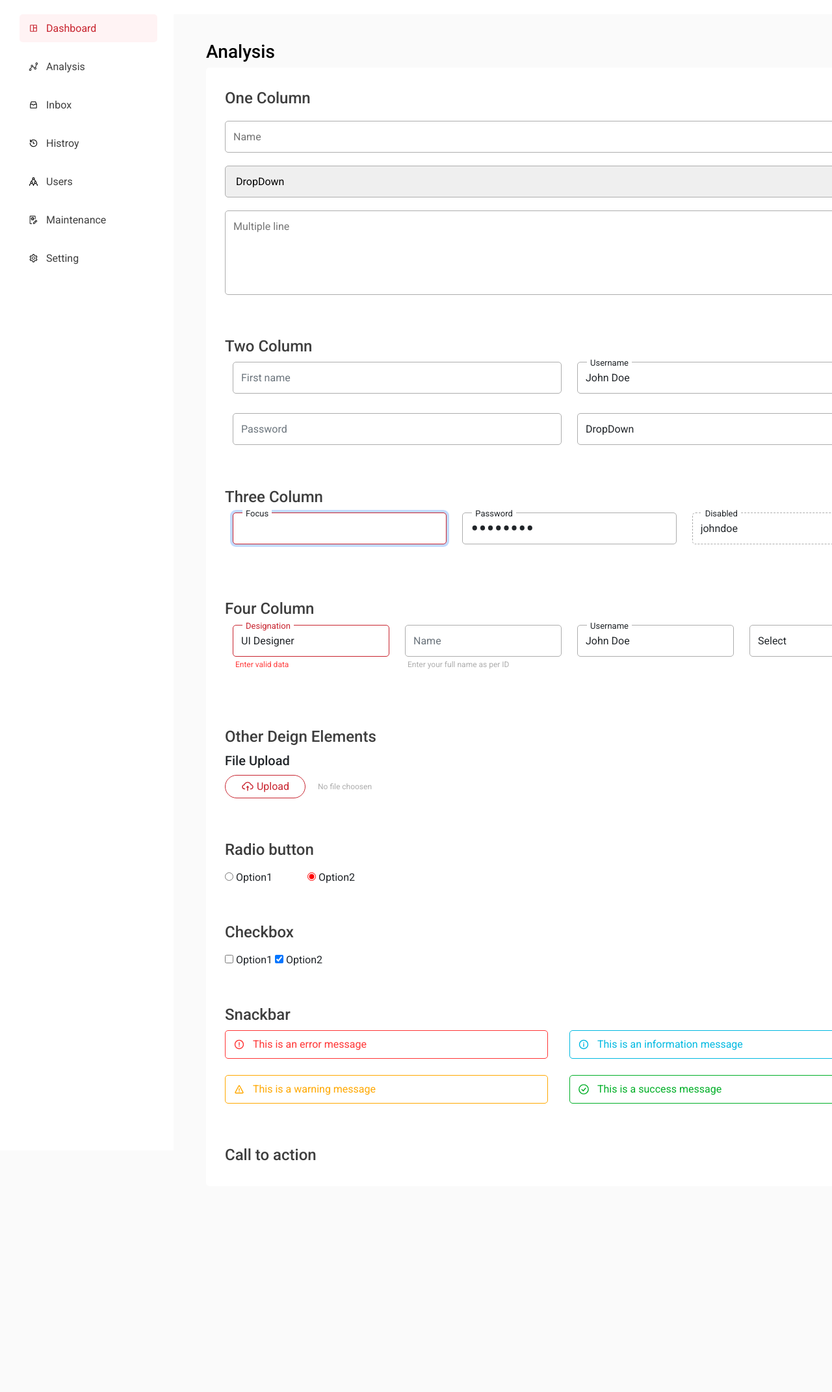
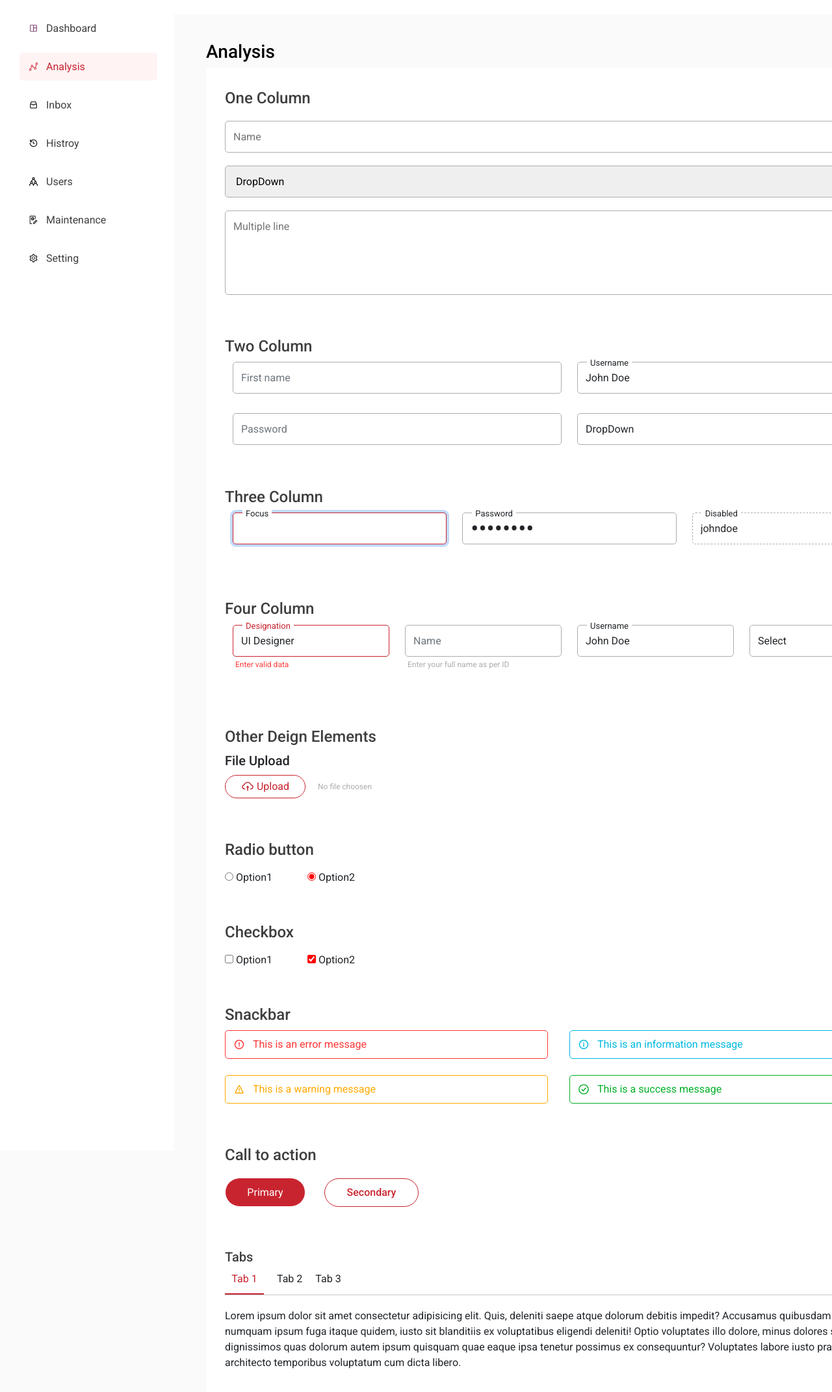
Before and after one commit to charchil08/Project, a plain HTML site: page HTML Training Assignment/innerpage.html in a window 1280 px wide. Shown: the part 58-2201 px from the top of the page at 65% size. Before the commit the page ends 1884 px from the top, so only its background shows below. Drawn offline with Linux system fonts and the light colour scheme.

Commit message:
innerpage done

```diff
--- a/HTML Training Assignment/css/style.css
+++ b/HTML Training Assignment/css/style.css
@@ -573,7 +573,8 @@ a {
   flex-direction: column;
 }
 
-.part h4 {
+.part h4,
+.part-10 h5 {
   font: normal normal medium 22px/29px Roboto;
   letter-spacing: 0px;
   color: #3e3e3e;
@@ -654,7 +655,8 @@ a {
   color: #3e3e3e;
 }
 
-.part-6 .rd_btn:nth-child(3) {
+.part-6 .rd_btn:nth-child(3),
+.part-7 .chk_btn:nth-child(3) {
   margin-left: 50px;
 }
 
@@ -692,3 +694,83 @@ a {
   border: 1px solid #00af27;
   color: #00af27;
 }
+
+.part-9 .btn_primary {
+  width: 124px;
+  height: 45px;
+  background: #c8242f 0% 0% no-repeat padding-box;
+  border-radius: 23px;
+
+  font: normal normal medium 18px/24px Roboto;
+  letter-spacing: 0px;
+  color: #ffffff;
+}
+
+.part-9 .btn_primary_outline {
+  width: 145px;
+  height: 44px;
+  border: 1px solid #c8242f;
+  border-radius: 22px;
+  color: #c8242f;
+  font-weight: 500;
+
+  margin-left: 25px;
+}
+
+.part-10 .tab_menu {
+  display: flex;
+  gap: 20px;
+}
+
+.tab {
+  padding-bottom: 10px;
+}
+
+.part-10 .tab_menu .tab.active_tab {
+  border-bottom: 2px solid #c8242f;
+  color: #c8242f;
+  width: 60px;
+  text-align: center;
+}
+
+.part-10 hr {
+  position: relative;
+  bottom: 10px;
+}
+
+.inner_page .sidebar .sidebar_item_1 p {
+  font: normal normal normal 16px/21px Roboto;
+  letter-spacing: 0px;
+  color: #3e3e3e;
+  width: 183px;
+  height: 43px;
+  display: flex;
+  align-items: center;
+  padding-left: 14px;
+}
+
+.inner_page .sidebar .sidebar_item {
+  background-color: inherit;
+}
+
+.inner_page .sidebar .sidebar_item_2 {
+  background-color: #fff3f4;
+  border-radius: 5px;
+  font: normal normal normal 16px/21px Roboto;
+  letter-spacing: 0px;
+  cursor: pointer;
+}
+
+.inner_page .sidebar .sidebar_item_2 > p {
+  color: #c8242f;
+}
+
+.inner_page .sidebar .sidebar_item_1 p img {
+  filter: invert(24%) sepia(7%) saturate(94%) hue-rotate(314deg) brightness(88%)
+    contrast(90%);
+}
+
+.inner_page .sidebar .sidebar_item_2 p img {
+  filter: invert(22%) sepia(61%) saturate(3304%) hue-rotate(340deg)
+    brightness(87%) contrast(97%);
+}
--- a/HTML Training Assignment/innerpage.html
+++ b/HTML Training Assignment/innerpage.html
@@ -224,7 +224,13 @@
           </div>
           <div class="container part part-6">
             <h4>Radio button</h4>
-            <input type="radio" name="rd" class="rd_btn" value="v1" />
+            <input
+              type="radio"
+              name="rd"
+              class="rd_btn"
+              value="v1"
+              style="accent-color: red"
+            />
             Option1
             <input
               type="radio"
@@ -238,13 +244,20 @@
           </div>
           <div class="container part part-7">
             <h4>Checkbox</h4>
-            <input type="checkbox" name="rd" class="chk_btn" value="v1" />
+            <input
+              type="checkbox"
+              name="rd"
+              class="chk_btn"
+              value="v1"
+              style="accent-color: red"
+            />
             Option1
             <input
               type="checkbox"
               name="rd"
               class="chk_btn"
               value="v2"
+              style="accent-color: red"
               checked
             />
             Option2
@@ -291,6 +304,27 @@
           </div>
           <div class="container part part-9">
             <h4>Call to action</h4>
+            <button class="btn btn_primary">Primary</button>
+            <button class="btn btn_primary_outline">Secondary</button>
+          </div>
+          <div class="container part part-10">
+            <h5>Tabs</h5>
+            <menu class="tab_menu">
+              <div class="tab_1 tab active_tab">Tab 1</div>
+              <div class="tab_2 tab">Tab 2</div>
+              <div class="tab_3 tab">Tab 3</div>
+            </menu>
+            <hr />
+            <p class="para">
+              Lorem ipsum dolor sit amet consectetur adipisicing elit. Quis,
+              deleniti saepe atque dolorum debitis impedit? Accusamus quibusdam
+              necessitatibus numquam ipsum fuga itaque quidem, iusto sit
+              blanditiis ex voluptatibus eligendi deleniti! Optio voluptates
+              illo dolore, minus dolores sapiente dignissimos quas dolorum autem
+              ipsum quisquam quae eaque ipsa tenetur possimus ex consequuntur?
+              Voluptates labore iusto praesentium architecto temporibus
+              voluptatum cum dicta libero.
+            </p>
           </div>
         </div>
       </section>
```
